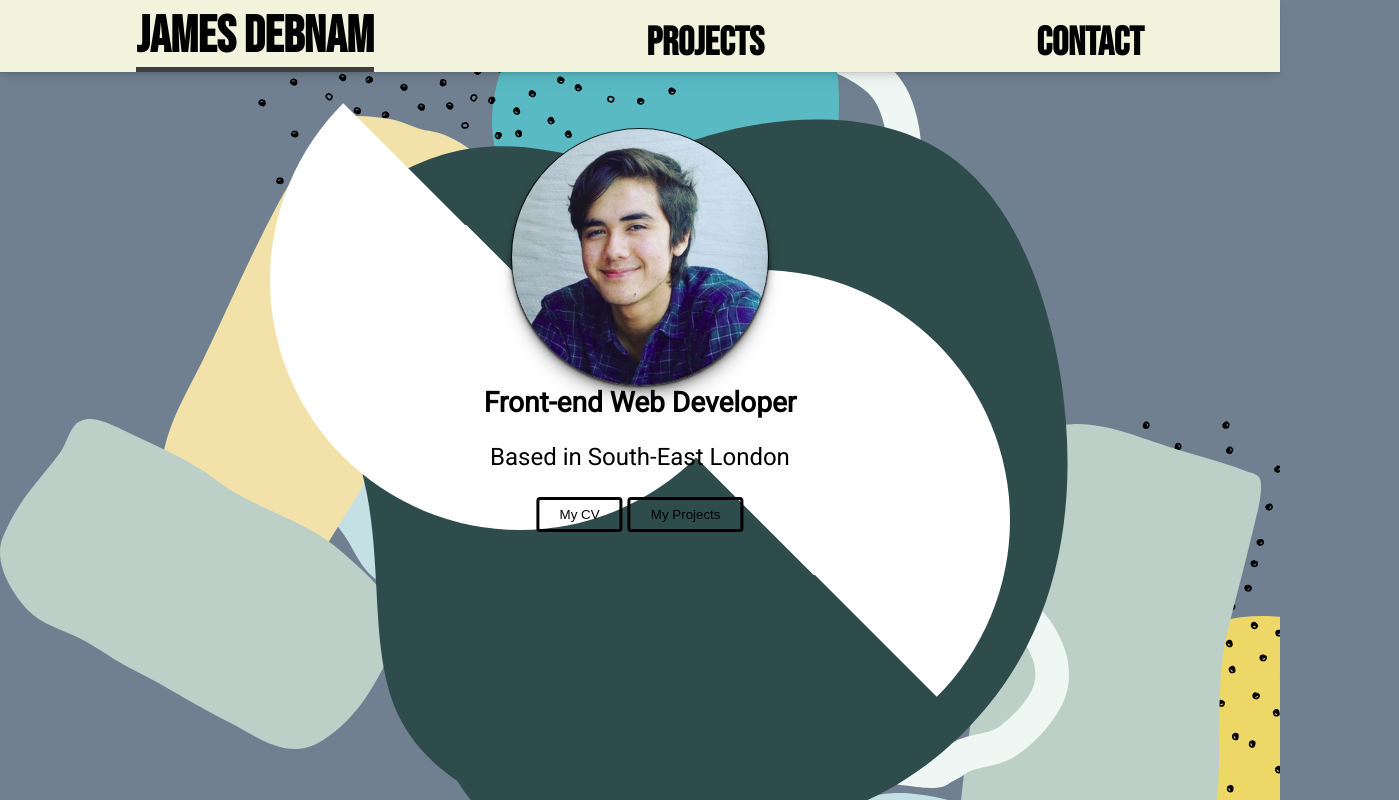
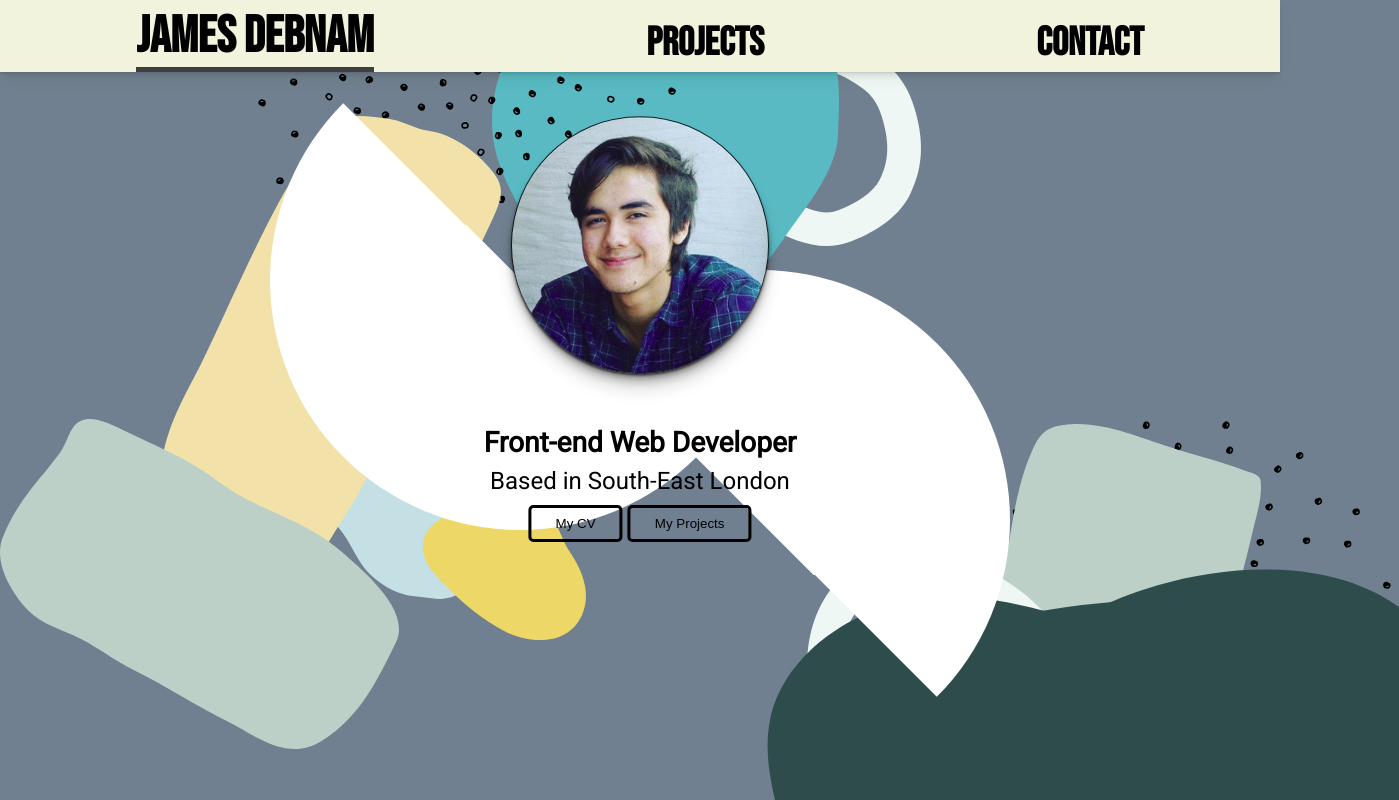
Before and after one commit to jamesdebnam/jamesdebnam.github.io, a React (Create React App) app: page /#/ in a window 1280 px wide. Shown: the top 800 px of the page, 1399 px wide, since content can reach past the window. Built offline with nearby package versions, Linux system fonts and the light colour scheme.

Commit message:
fixed positioning on larger screens

```diff
--- a/src/components/Button/Button.css
+++ b/src/components/Button/Button.css
@@ -2,8 +2,8 @@ button {
   margin: 0.2em;
   background-color: #00000000;
   border: solid black;
-  border-radius: 0.3vw;
-  padding: 0.5em 1.5em;
+  border-radius: 5px;
+  padding: 0.5rem 1.5rem;
   transition: 0.3s ease all;
 }
 
--- a/src/components/HomePage/HomePage.css
+++ b/src/components/HomePage/HomePage.css
@@ -7,8 +7,8 @@ body {
 }
 .blob {
   position: absolute;
-  left: 15vw;
-  top: -50px;
+  left: 50%;
+  top: 50%;
   z-index: 0;
   fill: rgb(47, 76, 77);
   animation: blobby 20s 1.3s linear infinite;
@@ -24,25 +24,25 @@ body {
 
 @keyframes blobby {
   0% {
-    transform: rotate(0deg);
+    transform: translate(-50%, -50%) rotate(0deg);
   }
   100% {
-    transform: rotate(360deg);
+    transform: translate(-50%, -50%) rotate(360deg);
   }
 }
 @keyframes blobby-reverse {
   0% {
-    transform: rotate(0deg);
+    transform: translate(-50%, -50%) rotate(0deg);
   }
   100% {
-    transform: rotate(-360deg);
+    transform: translate(-50%, -50%) rotate(-360deg);
   }
 }
 .content {
   position: absolute;
   text-align: center;
   left: 50%;
-  top: 45%;
+  top: 50%;
   font-size: 1.5rem;
   padding: 2vw;
   width: 40vw;
@@ -58,9 +58,9 @@ body {
     0 16px 16px rgba(0, 0, 0, 0.12);
   border: 0.11em rgba(0, 0, 0, 0.6) solid;
   background-color: rgba(0, 0, 0, 0.6);
-  top: 16%;
+  top: 50%;
   left: 50%;
-  transform: translateX(-50%);
+  transform: translate(-50%, -110%);
   z-index: 3;
   animation: img-in 1s 1s ease;
   animation-fill-mode: backwards;
@@ -74,6 +74,7 @@ body {
 .content__subtitle {
   animation: title-in 0.5s 1.3s ease;
   animation-fill-mode: backwards;
+  margin: 8px;
 }
 
 .content__button {
@@ -175,3 +176,12 @@ body {
     display: none;
   }
 }
+
+@media only screen and (min-width: 2800px) {
+  * {
+    font-size: 25px;
+  }
+  .content {
+    top: 47%;
+  }
+}
--- a/src/components/TechStack/TechStack.js
+++ b/src/components/TechStack/TechStack.js
@@ -18,7 +18,7 @@ export default function TechStack({ tech, setTech }) {
 
   return (
     <>
-      <h3 className="tech-title">Filter by Tech</h3>
+      <h3 className="tech-title">Click Icon to filter by Tech</h3>
       <div className="tech-stack">
         <img
           onClick={() => (tech !== "JS" ? setTech("JS") : setTech(""))}
```
